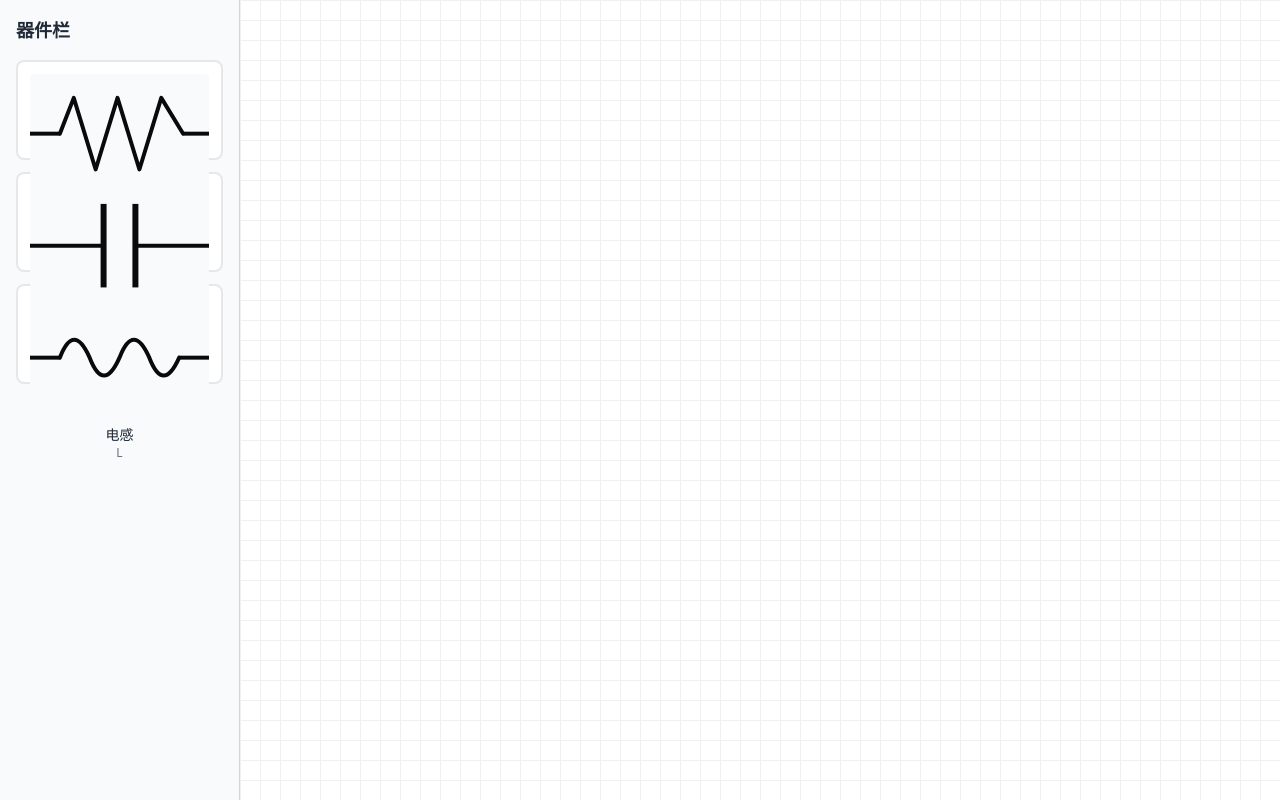
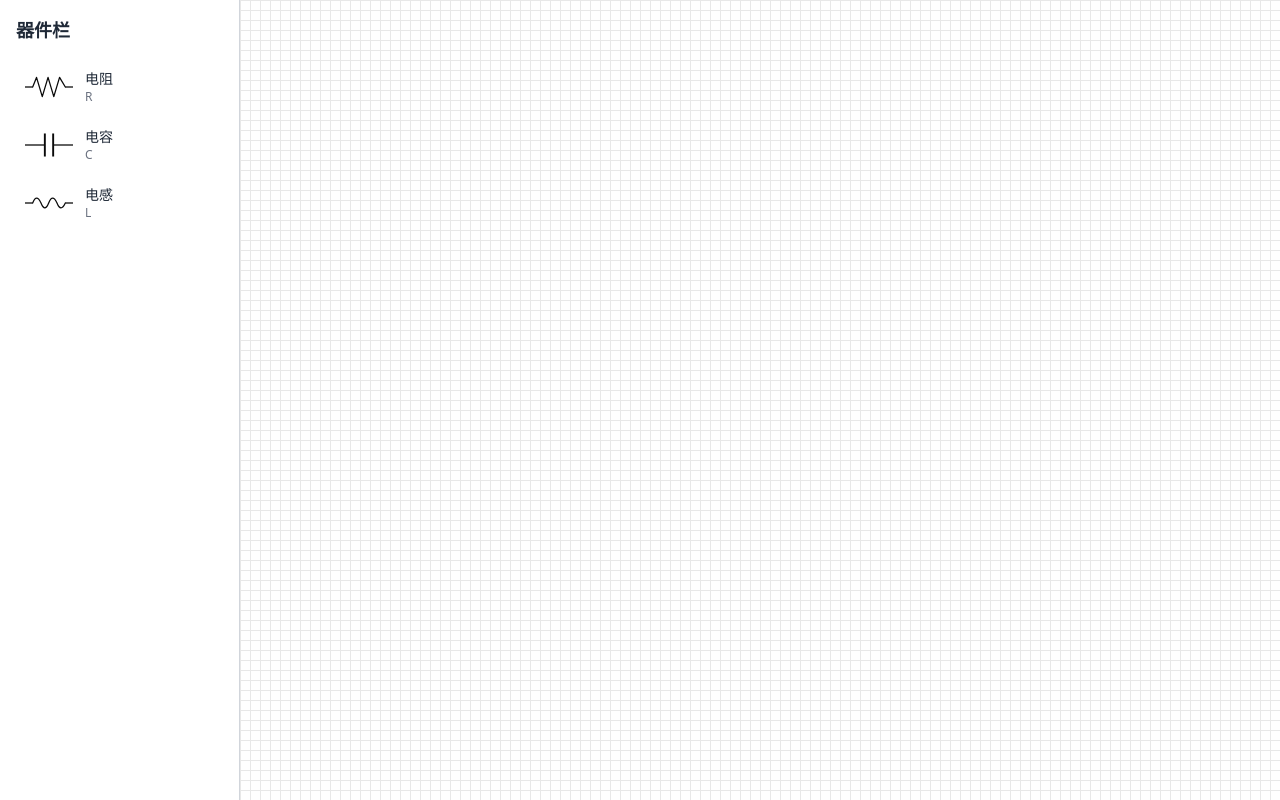
Before and after one commit to liukexin2002/webcircuittest, a React (Vite) app in the folder circuit-gui/: page / in a window 1280 px wide. Built offline with nearby package versions, Linux system fonts and the light colour scheme.

Commit message:
feat: 预览当前界面
Co-authored-by: traeagent <traeagent@users.noreply.github.com>

```diff
--- a/circuit-gui/src/presentation/components/Canvas.tsx
+++ b/circuit-gui/src/presentation/components/Canvas.tsx
@@ -65,10 +65,10 @@ export function Canvas() {
       onClick={handleCanvasClick}
       style={{
         backgroundImage: `
-          linear-gradient(to right, #f0f0f0 1px, transparent 1px),
-          linear-gradient(to bottom, #f0f0f0 1px, transparent 1px)
+          linear-gradient(to right, #e8e8e8 1px, transparent 1px),
+          linear-gradient(to bottom, #e8e8e8 1px, transparent 1px)
         `,
-        backgroundSize: '20px 20px',
+        backgroundSize: '10px 10px',
         backgroundPosition: `${viewport.offset.x}px ${viewport.offset.y}px`
       }}
     >
--- a/circuit-gui/src/presentation/components/DevicePalette.tsx
+++ b/circuit-gui/src/presentation/components/DevicePalette.tsx
@@ -18,21 +18,21 @@ export function DevicePalette({ onDragStart }: DevicePaletteProps) {
   };
 
   return (
-    <div className="w-60 bg-gray-50 border-r border-gray-300 p-4">
+    <div className="w-60 bg-white border-r border-gray-300 p-4">
       <h2 className="text-lg font-semibold text-gray-800 mb-4">器件栏</h2>
-      <div className="space-y-3">
+      <div className="space-y-1">
         {DEVICE_SYMBOLS.map((device) => (
           <div
             key={device.id}
             draggable
             onDragStart={(e) => handleDragStart(e, device)}
-            className="bg-white border-2 border-gray-200 rounded-lg p-3 cursor-grab hover:border-blue-400 hover:bg-blue-50 hover:shadow-md transition-all h-[100px] flex flex-col"
+            className="bg-white border border-transparent rounded p-2 cursor-grab hover:border-blue-400 hover:bg-blue-50 transition-all flex items-center gap-3"
           >
             <div
-              className="flex-1 flex items-center justify-center bg-gray-50 rounded"
+              className="w-12 h-8 flex items-center justify-center flex-shrink-0"
               dangerouslySetInnerHTML={{ __html: device.svg }}
             />
-            <div className="mt-2 text-center">
+            <div className="flex-1">
               <div className="font-medium text-gray-800 text-sm">{device.nameCn}</div>
               <div className="text-xs text-gray-500">{device.prefix}</div>
             </div>
--- a/circuit-gui/src/presentation/components/PlacedDevice.tsx
+++ b/circuit-gui/src/presentation/components/PlacedDevice.tsx
@@ -61,25 +61,25 @@ export function PlacedDevice({
       style={{ cursor: 'move' }}
     >
       <rect
-        x={-symbol.width / 2 - 8}
-        y={-symbol.height / 2 - 8}
-        width={symbol.width + 16}
-        height={symbol.height + 16}
-        fill={isSelected ? "rgba(59, 130, 246, 0.1)" : "transparent"}
-        stroke={isSelected ? '#2563eb' : 'transparent'}
-        strokeWidth={2}
-        rx={6}
-        strokeDasharray={isSelected ? "4,2" : "none"}
+        x={-symbol.width / 2 - 6}
+        y={-symbol.height / 2 - 6}
+        width={symbol.width + 12}
+        height={symbol.height + 12}
+        fill={isSelected ? "rgba(59, 130, 246, 0.08)" : "transparent"}
+        stroke={isSelected ? '#3b82f6' : 'transparent'}
+        strokeWidth={1.5}
+        rx={4}
+        strokeDasharray={isSelected ? "3,2" : "none"}
       />
 
       <g dangerouslySetInnerHTML={{ __html: symbol.svg }} />
 
       <text
-        y={symbol.height / 2 + 24}
+        y={symbol.height / 2 + 18}
         textAnchor="middle"
-        fontSize={14}
+        fontSize={12}
         fontFamily="Arial, sans-serif"
-        fill="#333333"
+        fill="#444444"
         fontWeight="500"
       >
         {device.label}
--- a/circuit-gui/src/presentation/lib/DeviceSymbols.tsx
+++ b/circuit-gui/src/presentation/lib/DeviceSymbols.tsx
@@ -19,14 +19,14 @@ export const DEVICE_SYMBOLS: DeviceSymbol[] = [
     name: 'Resistor',
     nameCn: '电阻',
     prefix: 'R',
-    width: 90,
-    height: 60,
+    width: 75,
+    height: 50,
     svg: `
-      <svg viewBox="0 0 90 60" fill="none" xmlns="http://www.w3.org/2000/svg">
-        <line x1="0" y1="30" x2="15" y2="30" stroke="currentColor" stroke-width="2"/>
-        <path d="M15,30 L22,12 L33,48 L44,12 L55,48 L66,12 L77,30"
+      <svg viewBox="0 0 75 50" fill="none" xmlns="http://www.w3.org/2000/svg">
+        <line x1="0" y1="25" x2="12" y2="25" stroke="currentColor" stroke-width="2"/>
+        <path d="M12,25 L18,10 L27,40 L36,10 L45,40 L54,10 L63,25"
               stroke="currentColor" stroke-width="2" fill="none" stroke-linecap="round" stroke-linejoin="round"/>
-        <line x1="77" y1="30" x2="90" y2="30" stroke="currentColor" stroke-width="2"/>
+        <line x1="63" y1="25" x2="75" y2="25" stroke="currentColor" stroke-width="2"/>
       </svg>
     `
   },
@@ -35,14 +35,14 @@ export const DEVICE_SYMBOLS: DeviceSymbol[] = [
     name: 'Capacitor',
     nameCn: '电容',
     prefix: 'C',
-    width: 90,
-    height: 60,
+    width: 75,
+    height: 50,
     svg: `
-      <svg viewBox="0 0 90 60" fill="none" xmlns="http://www.w3.org/2000/svg">
-        <line x1="0" y1="30" x2="37" y2="30" stroke="currentColor" stroke-width="2"/>
-        <line x1="37" y1="9" x2="37" y2="51" stroke="currentColor" stroke-width="3"/>
-        <line x1="53" y1="9" x2="53" y2="51" stroke="currentColor" stroke-width="3"/>
-        <line x1="53" y1="30" x2="90" y2="30" stroke="currentColor" stroke-width="2"/>
+      <svg viewBox="0 0 75 50" fill="none" xmlns="http://www.w3.org/2000/svg">
+        <line x1="0" y1="25" x2="31" y2="25" stroke="currentColor" stroke-width="2"/>
+        <line x1="31" y1="7" x2="31" y2="43" stroke="currentColor" stroke-width="3"/>
+        <line x1="44" y1="7" x2="44" y2="43" stroke="currentColor" stroke-width="3"/>
+        <line x1="44" y1="25" x2="75" y2="25" stroke="currentColor" stroke-width="2"/>
       </svg>
     `
   },
@@ -51,14 +51,14 @@ export const DEVICE_SYMBOLS: DeviceSymbol[] = [
     name: 'Inductor',
     nameCn: '电感',
     prefix: 'L',
-    width: 90,
-    height: 60,
+    width: 75,
+    height: 50,
     svg: `
-      <svg viewBox="0 0 90 60" fill="none" xmlns="http://www.w3.org/2000/svg">
-        <line x1="0" y1="30" x2="15" y2="30" stroke="currentColor" stroke-width="2"/>
-        <path d="M15,30 Q22,12 30,30 Q37,48 45,30 Q52,12 60,30 Q67,48 75,30"
+      <svg viewBox="0 0 75 50" fill="none" xmlns="http://www.w3.org/2000/svg">
+        <line x1="0" y1="25" x2="12" y2="25" stroke="currentColor" stroke-width="2"/>
+        <path d="M12,25 Q18,10 25,25 Q31,40 37,25 Q43,10 50,25 Q56,40 63,25"
               stroke="currentColor" stroke-width="2" fill="none" stroke-linecap="round"/>
-        <line x1="75" y1="30" x2="90" y2="30" stroke="currentColor" stroke-width="2"/>
+        <line x1="63" y1="25" x2="75" y2="25" stroke="currentColor" stroke-width="2"/>
       </svg>
     `
   }
```
